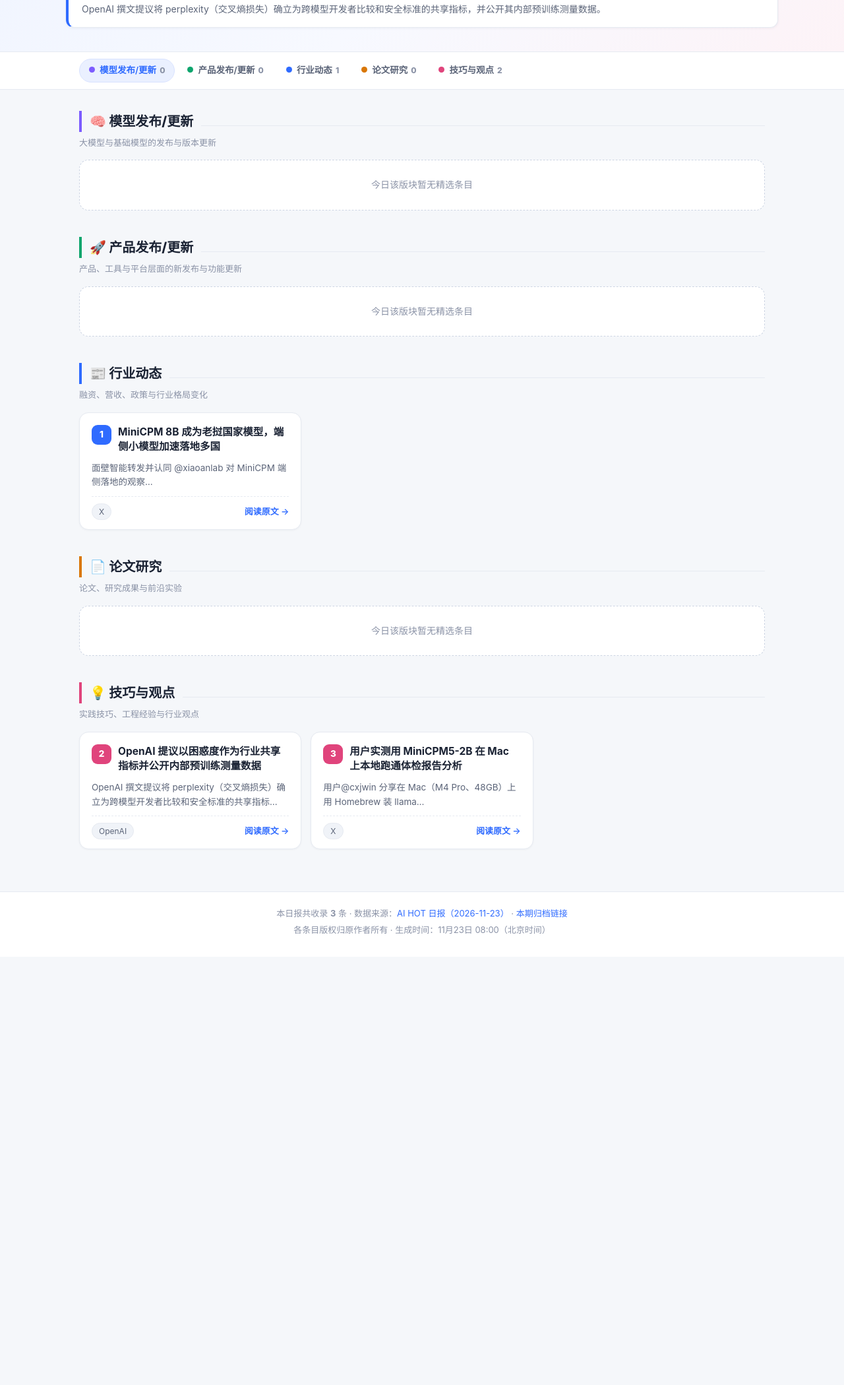
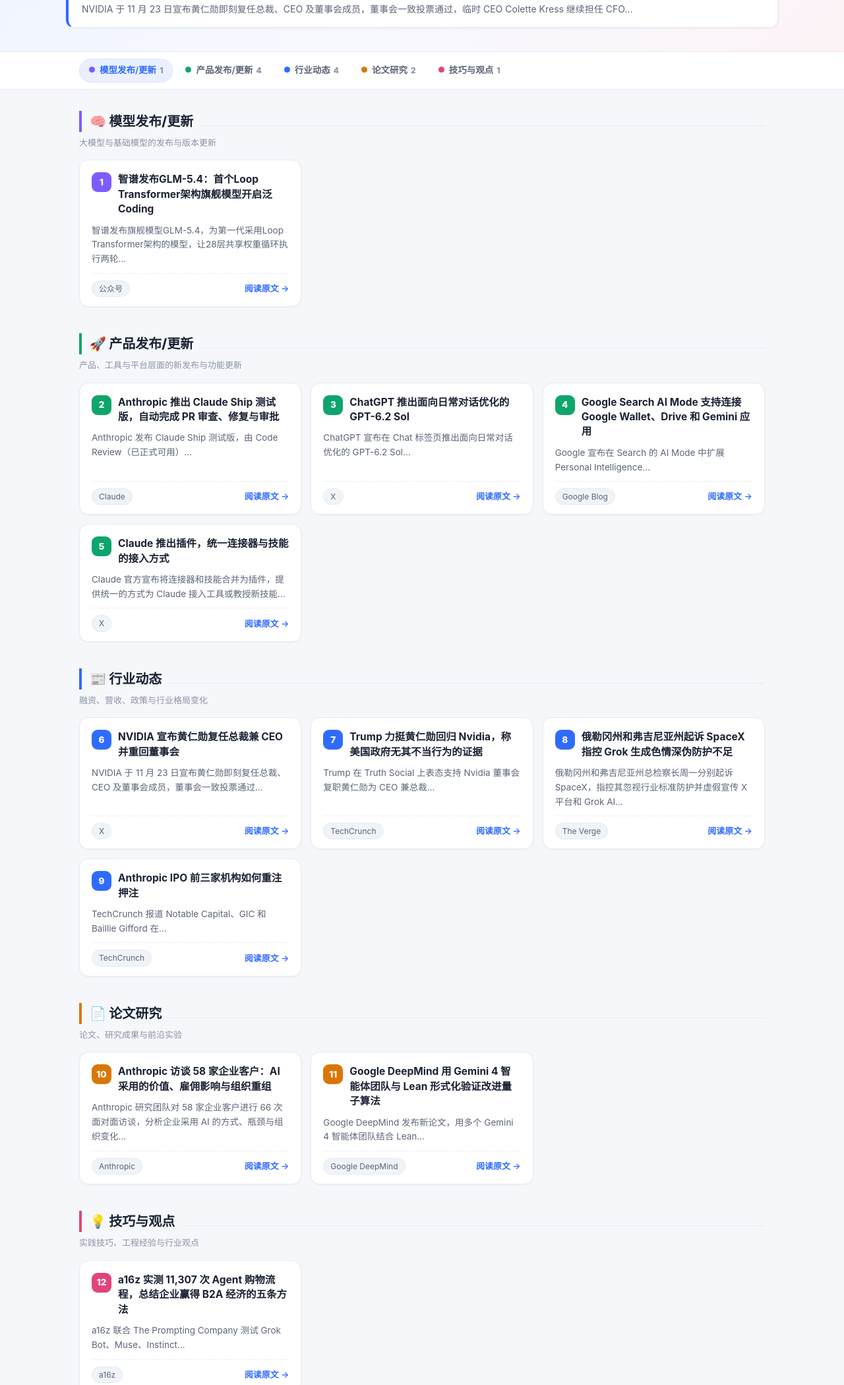
Before and after one commit to LuoYe934/aihot-daily-briefing, a plain HTML site: page index.html in a window 1280 px wide. Shown: the part 376-2475 px from the top of the page at 66% size. Before the commit the page ends 1826 px from the top, so only its background shows below. Drawn offline with Linux system fonts and the light colour scheme.

Commit message:
daily briefing 2026-11-24

```diff
--- a/index.html
+++ b/index.html
@@ -3,7 +3,7 @@
 <head>
 <meta charset="UTF-8">
 <meta name="viewport" content="width=device-width, initial-scale=1.0">
-<title>AI 晨报 · 2026年11月23日 星期一</title>
+<title>AI 晨报 · 2026年11月24日 星期二</title>
 <style>
   :root{
     --bg:#f5f7fa; --card:#ffffff; --ink:#1a2233; --ink-2:#5b6478; --ink-3:#8a92a6;
@@ -88,59 +88,113 @@
 <header class="hero">
 <div class="hero-inner">
 <span class="kicker">☀ AI HOT 晨报 · 每日精选</span>
-<h1>AI 晨报 · 2026年11月23日 星期一</h1>
-<p class="meta">共收录 <b>3</b> 条精选动态 · 统计窗口 11月22日 08:00 – 11月23日 08:00（北京时间）· 生成于 11月23日 08:00</p>
+<h1>AI 晨报 · 2026年11月24日 星期二</h1>
+<p class="meta">共收录 <b>12</b> 条精选动态 · 统计窗口 11月23日 08:00 – 11月24日 08:00（北京时间）· 生成于 11月24日 08:00</p>
 
-<div class="stats"><div class="stat total"><div class="num">3</div><div class="lab">总条数</div></div><div class="stat"><div class="num" style="color:var(--c-model)">0</div><div class="lab"><span class="dot" style="background:var(--c-model)"></span>模型发布/更新</div></div><div class="stat"><div class="num" style="color:var(--c-product)">0</div><div class="lab"><span class="dot" style="background:var(--c-product)"></span>产品发布/更新</div></div><div class="stat"><div class="num" style="color:var(--c-industry)">1</div><div class="lab"><span class="dot" style="background:var(--c-industry)"></span>行业动态</div></div><div class="stat"><div class="num" style="color:var(--c-paper)">0</div><div class="lab"><span class="dot" style="background:var(--c-paper)"></span>论文研究</div></div><div class="stat"><div class="num" style="color:var(--c-tips)">2</div><div class="lab"><span class="dot" style="background:var(--c-tips)"></span>技巧与观点</div></div></div>
+<div class="stats"><div class="stat total"><div class="num">12</div><div class="lab">总条数</div></div><div class="stat"><div class="num" style="color:var(--c-model)">1</div><div class="lab"><span class="dot" style="background:var(--c-model)"></span>模型发布/更新</div></div><div class="stat"><div class="num" style="color:var(--c-product)">4</div><div class="lab"><span class="dot" style="background:var(--c-product)"></span>产品发布/更新</div></div><div class="stat"><div class="num" style="color:var(--c-industry)">4</div><div class="lab"><span class="dot" style="background:var(--c-industry)"></span>行业动态</div></div><div class="stat"><div class="num" style="color:var(--c-paper)">2</div><div class="lab"><span class="dot" style="background:var(--c-paper)"></span>论文研究</div></div><div class="stat"><div class="num" style="color:var(--c-tips)">1</div><div class="lab"><span class="dot" style="background:var(--c-tips)"></span>技巧与观点</div></div></div>
 <div class="lead-card"><span class="tag">今日头条</span>
-<h2><a href="https://aihot.news/items/r7kb35fpdwc1m2iqsmd310tdj" target="_blank" rel="noopener noreferrer" style="text-decoration:none">OpenAI 提议以困惑度作为行业共享指标并公开内部预训练测量数据</a></h2><p>OpenAI 撰文提议将 perplexity（交叉熵损失）确立为跨模型开发者比较和安全标准的共享指标，并公开其内部预训练测量数据。</p></div>
+<h2><a href="https://aihot.news/items/ajcxs84uezjqgsgxpdtr31o0l" target="_blank" rel="noopener noreferrer" style="text-decoration:none">NVIDIA 宣布黄仁勋复任总裁兼 CEO 并重回董事会</a></h2><p>NVIDIA 于 11 月 23 日宣布黄仁勋即刻复任总裁、CEO 及董事会成员，董事会一致投票通过，临时 CEO Colette Kress 继续担任 CFO…</p></div>
 </div>
 </header>
-<nav><div class="nav-inner" id="nav"><a href="#sec-0"><span class="dot" style="background:var(--c-model)"></span>模型发布/更新<span class="n">0</span></a><a href="#sec-1"><span class="dot" style="background:var(--c-product)"></span>产品发布/更新<span class="n">0</span></a><a href="#sec-2"><span class="dot" style="background:var(--c-industry)"></span>行业动态<span class="n">1</span></a><a href="#sec-3"><span class="dot" style="background:var(--c-paper)"></span>论文研究<span class="n">0</span></a><a href="#sec-4"><span class="dot" style="background:var(--c-tips)"></span>技巧与观点<span class="n">2</span></a></div></nav>
+<nav><div class="nav-inner" id="nav"><a href="#sec-0"><span class="dot" style="background:var(--c-model)"></span>模型发布/更新<span class="n">1</span></a><a href="#sec-1"><span class="dot" style="background:var(--c-product)"></span>产品发布/更新<span class="n">4</span></a><a href="#sec-2"><span class="dot" style="background:var(--c-industry)"></span>行业动态<span class="n">4</span></a><a href="#sec-3"><span class="dot" style="background:var(--c-paper)"></span>论文研究<span class="n">2</span></a><a href="#sec-4"><span class="dot" style="background:var(--c-tips)"></span>技巧与观点<span class="n">1</span></a></div></nav>
 <main>
 <section id="sec-0" style="--sc:var(--c-model)">
 <div class="sec-head sec-accent"><h2>🧠 模型发布/更新</h2><div class="rule"></div></div>
 <p class="sec-desc">大模型与基础模型的发布与版本更新</p>
-<div class="empty">今日该版块暂无精选条目</div>
+<div class="grid"><article class="card">
+<div class="top"><span class="idx">1</span>
+<h3><a href="https://aihot.news/items/d4hhqnlmrclsx7d6idtvq95wz" target="_blank" rel="noopener noreferrer">智谱发布GLM-5.4：首个Loop Transformer架构旗舰模型开启泛Coding</a></h3></div>
+<p class="summary">智谱发布旗舰模型GLM-5.4，为第一代采用Loop Transformer架构的模型，让28层共享权重循环执行两轮…</p>
+<div class="foot"><span class="chip">公众号</span>
+<a class="more" href="https://mp.weixin.qq.com/s/D-IZr-QaT1or_chminK8IQ" target="_blank" rel="noopener noreferrer">阅读原文 →</a></div>
+</article></div>
 </section><section id="sec-1" style="--sc:var(--c-product)">
 <div class="sec-head sec-accent"><h2>🚀 产品发布/更新</h2><div class="rule"></div></div>
 <p class="sec-desc">产品、工具与平台层面的新发布与功能更新</p>
-<div class="empty">今日该版块暂无精选条目</div>
+<div class="grid"><article class="card">
+<div class="top"><span class="idx">2</span>
+<h3><a href="https://aihot.news/items/t7jlbaldqf2zcliuva1sofoks" target="_blank" rel="noopener noreferrer">Anthropic 推出 Claude Ship 测试版，自动完成 PR 审查、修复与审批</a></h3></div>
+<p class="summary">Anthropic 发布 Claude Ship 测试版，由 Code Review（已正式可用）…</p>
+<div class="foot"><span class="chip">Claude</span>
+<a class="more" href="https://claude.com/blog/introducing-claude-ship" target="_blank" rel="noopener noreferrer">阅读原文 →</a></div>
+</article><article class="card">
+<div class="top"><span class="idx">3</span>
+<h3><a href="https://aihot.news/items/gl6fl6hsisrt26tg83li0j4gk" target="_blank" rel="noopener noreferrer">ChatGPT 推出面向日常对话优化的 GPT-6.2 Sol</a></h3></div>
+<p class="summary">ChatGPT 宣布在 Chat 标签页推出面向日常对话优化的 GPT-6.2 Sol…</p>
+<div class="foot"><span class="chip">X</span>
+<a class="more" href="https://x.com/thsottiaux/status/2124998553856844186" target="_blank" rel="noopener noreferrer">阅读原文 →</a></div>
+</article><article class="card">
+<div class="top"><span class="idx">4</span>
+<h3><a href="https://aihot.news/items/cyorgi8t8dm2fo6ee3b5a6qs2" target="_blank" rel="noopener noreferrer">Google Search AI Mode 支持连接 Google Wallet、Drive 和 Gemini 应用</a></h3></div>
+<p class="summary">Google 宣布在 Search 的 AI Mode 中扩展 Personal Intelligence…</p>
+<div class="foot"><span class="chip">Google Blog</span>
+<a class="more" href="https://blog.google/products-and-platforms/products/search/google-search-personal-intelligence-apps/" target="_blank" rel="noopener noreferrer">阅读原文 →</a></div>
+</article><article class="card">
+<div class="top"><span class="idx">5</span>
+<h3><a href="https://aihot.news/items/h1vnjuwxsli7ku7rpocjlr3s2" target="_blank" rel="noopener noreferrer">Claude 推出插件，统一连接器与技能的接入方式</a></h3></div>
+<p class="summary">Claude 官方宣布将连接器和技能合并为插件，提供统一的方式为 Claude 接入工具或教授新技能…</p>
+<div class="foot"><span class="chip">X</span>
+<a class="more" href="https://x.com/claudeai/status/2124970294523945328" target="_blank" rel="noopener noreferrer">阅读原文 →</a></div>
+</article></div>
 </section><section id="sec-2" style="--sc:var(--c-industry)">
 <div class="sec-head sec-accent"><h2>📰 行业动态</h2><div class="rule"></div></div>
 <p class="sec-desc">融资、营收、政策与行业格局变化</p>
 <div class="grid"><article class="card">
-<div class="top"><span class="idx">1</span>
-<h3><a href="https://aihot.news/items/dr26culfdd1cb21w56i8iruts" target="_blank" rel="noopener noreferrer">MiniCPM 8B 成为老挝国家模型，端侧小模型加速落地多国</a></h3></div>
-<p class="summary">面壁智能转发并认同 @xiaoanlab 对 MiniCPM 端侧落地的观察…</p>
+<div class="top"><span class="idx">6</span>
+<h3><a href="https://aihot.news/items/ajcxs84uezjqgsgxpdtr31o0l" target="_blank" rel="noopener noreferrer">NVIDIA 宣布黄仁勋复任总裁兼 CEO 并重回董事会</a></h3></div>
+<p class="summary">NVIDIA 于 11 月 23 日宣布黄仁勋即刻复任总裁、CEO 及董事会成员，董事会一致投票通过…</p>
 <div class="foot"><span class="chip">X</span>
-<a class="more" href="https://x.com/OpenBMB/status/2124464239670964531" target="_blank" rel="noopener noreferrer">阅读原文 →</a></div>
+<a class="more" href="https://x.com/thexpin/status/2124866686025400819" target="_blank" rel="noopener noreferrer">阅读原文 →</a></div>
+</article><article class="card">
+<div class="top"><span class="idx">7</span>
+<h3><a href="https://aihot.news/items/uop2ab4998l6dxugsgtg7w7rn" target="_blank" rel="noopener noreferrer">Trump 力挺黄仁勋回归 Nvidia，称美国政府无其不当行为的证据</a></h3></div>
+<p class="summary">Trump 在 Truth Social 上表态支持 Nvidia 董事会复职黄仁勋为 CEO 兼总裁…</p>
+<div class="foot"><span class="chip">TechCrunch</span>
+<a class="more" href="https://techcrunch.com/2026/11/23/trump-endorses-jensen-huangs-return-to-nvidia-says-us-has-no-evidence-of-wrongdoing/" target="_blank" rel="noopener noreferrer">阅读原文 →</a></div>
+</article><article class="card">
+<div class="top"><span class="idx">8</span>
+<h3><a href="https://aihot.news/items/vlxrimiuixb91iodhjh5hxmte" target="_blank" rel="noopener noreferrer">俄勒冈州和弗吉尼亚州起诉 SpaceX 指控 Grok 生成色情深伪防护不足</a></h3></div>
+<p class="summary">俄勒冈州和弗吉尼亚州总检察长周一分别起诉 SpaceX，指控其忽视行业标准防护并虚假宣传 X 平台和 Grok AI…</p>
+<div class="foot"><span class="chip">The Verge</span>
+<a class="more" href="https://www.theverge.com/ai-artificial-intelligence/1040255/x-grok-ai-deepfakes-oregon-virginia-lawsuit" target="_blank" rel="noopener noreferrer">阅读原文 →</a></div>
+</article><article class="card">
+<div class="top"><span class="idx">9</span>
+<h3><a href="https://aihot.news/items/dus34samsjrld1qopq65v54uq" target="_blank" rel="noopener noreferrer">Anthropic IPO 前三家机构如何重注押注</a></h3></div>
+<p class="summary">TechCrunch 报道 Notable Capital、GIC 和 Baillie Gifford 在…</p>
+<div class="foot"><span class="chip">TechCrunch</span>
+<a class="more" href="https://techcrunch.com/2026/11/22/how-notable-capital-gic-and-baillie-gifford-bet-big-on-anthropic-before-its-ipo/" target="_blank" rel="noopener noreferrer">阅读原文 →</a></div>
 </article></div>
 </section><section id="sec-3" style="--sc:var(--c-paper)">
 <div class="sec-head sec-accent"><h2>📄 论文研究</h2><div class="rule"></div></div>
 <p class="sec-desc">论文、研究成果与前沿实验</p>
-<div class="empty">今日该版块暂无精选条目</div>
+<div class="grid"><article class="card">
+<div class="top"><span class="idx">10</span>
+<h3><a href="https://aihot.news/items/gj8mzwrgqlkvim6xe382a35q2" target="_blank" rel="noopener noreferrer">Anthropic 访谈 58 家企业客户：AI 采用的价值、雇佣影响与组织重组</a></h3></div>
+<p class="summary">Anthropic 研究团队对 58 家企业客户进行 66 次面对面访谈，分析企业采用 AI 的方式、瓶颈与组织变化…</p>
+<div class="foot"><span class="chip">Anthropic</span>
+<a class="more" href="https://www.anthropic.com/research/working-with-ai" target="_blank" rel="noopener noreferrer">阅读原文 →</a></div>
+</article><article class="card">
+<div class="top"><span class="idx">11</span>
+<h3><a href="https://aihot.news/items/pjpgapf3mbvmy98cywxhwf07n" target="_blank" rel="noopener noreferrer">Google DeepMind 用 Gemini 4 智能体团队与 Lean 形式化验证改进量子算法</a></h3></div>
+<p class="summary">Google DeepMind 发布新论文，用多个 Gemini 4 智能体团队结合 Lean…</p>
+<div class="foot"><span class="chip">Google DeepMind</span>
+<a class="more" href="https://deepmind.google/blog/finding-faster-quantum-algorithms-with-agents-and-formal-verification/" target="_blank" rel="noopener noreferrer">阅读原文 →</a></div>
+</article></div>
 </section><section id="sec-4" style="--sc:var(--c-tips)">
 <div class="sec-head sec-accent"><h2>💡 技巧与观点</h2><div class="rule"></div></div>
 <p class="sec-desc">实践技巧、工程经验与行业观点</p>
 <div class="grid"><article class="card">
-<div class="top"><span class="idx">2</span>
-<h3><a href="https://aihot.news/items/r7kb35fpdwc1m2iqsmd310tdj" target="_blank" rel="noopener noreferrer">OpenAI 提议以困惑度作为行业共享指标并公开内部预训练测量数据</a></h3></div>
-<p class="summary">OpenAI 撰文提议将 perplexity（交叉熵损失）确立为跨模型开发者比较和安全标准的共享指标…</p>
-<div class="foot"><span class="chip">OpenAI</span>
-<a class="more" href="https://openai.com/index/perplexity-and-intelligence" target="_blank" rel="noopener noreferrer">阅读原文 →</a></div>
-</article><article class="card">
-<div class="top"><span class="idx">3</span>
-<h3><a href="https://aihot.news/items/g3vdho0vzm8rzriiz5grruy3m" target="_blank" rel="noopener noreferrer">用户实测用 MiniCPM5-2B 在 Mac 上本地跑通体检报告分析</a></h3></div>
-<p class="summary">用户@cxjwin 分享在 Mac（M4 Pro、48GB）上用 Homebrew 装 llama…</p>
-<div class="foot"><span class="chip">X</span>
-<a class="more" href="https://x.com/OpenBMB/status/2124461770043785636" target="_blank" rel="noopener noreferrer">阅读原文 →</a></div>
+<div class="top"><span class="idx">12</span>
+<h3><a href="https://aihot.news/items/qkxvs90ewfu3k430sdefndv56" target="_blank" rel="noopener noreferrer">a16z 实测 11,307 次 Agent 购物流程，总结企业赢得 B2A 经济的五条方法</a></h3></div>
+<p class="summary">a16z 联合 The Prompting Company 测试 Grok Bot、Muse、Instinct…</p>
+<div class="foot"><span class="chip">a16z</span>
+<a class="more" href="https://www.a16z.news/p/welcome-to-the-b2a-economy-how-agents" target="_blank" rel="noopener noreferrer">阅读原文 →</a></div>
 </article></div>
 </section>
 </main>
 <footer>
-<p>本日报共收录 <b>3</b> 条 · 数据来源：<a href="https://aihot.news/daily/2026-11-23" target="_blank" rel="noopener noreferrer">AI HOT 日报（2026-11-23）</a> · <a href="archives/2026-11-23.html">本期归档链接</a></p>
-<p style="margin-top:4px">各条目版权归原作者所有 · 生成时间：11月23日 08:00（北京时间）</p>
+<p>本日报共收录 <b>12</b> 条 · 数据来源：<a href="https://aihot.news/daily/2026-11-24" target="_blank" rel="noopener noreferrer">AI HOT 日报（2026-11-24）</a> · <a href="archives/2026-11-24.html">本期归档链接</a></p>
+<p style="margin-top:4px">各条目版权归原作者所有 · 生成时间：11月24日 08:00（北京时间）</p>
 </footer>
 <script>
   (function(){
```
Also changed, not shown: archives/2026-11-24.html (added, +216 -0 lines).
